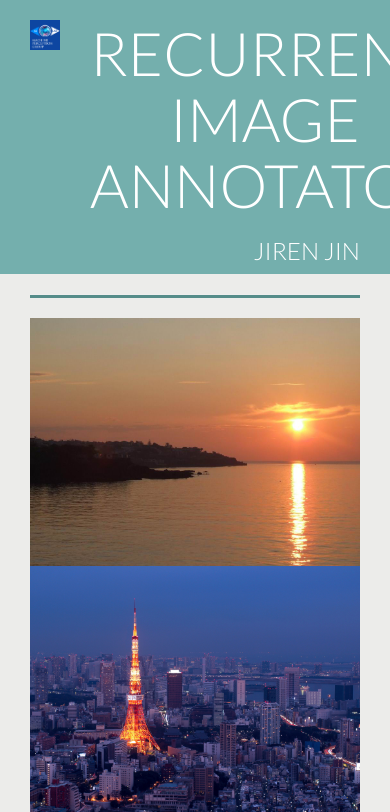
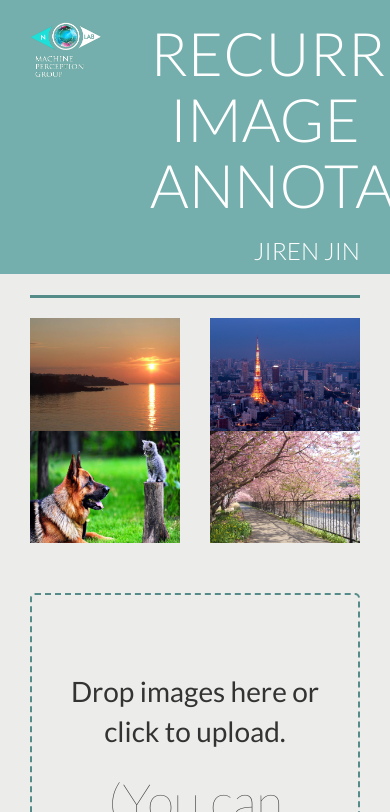
Before and after one commit to JirenJin/recurrent-image-annotator-web-demo, a Django app: page / in a window 390 px wide; the page is wider, and only the part inside the window is pictured. Shown: the top 812 px of that part. Run offline with Django 3.2, Linux system fonts and the light colour scheme; some libraries are stand-ins or nearby versions.

Commit message:
feat: Improve logo outlook and responsiveness

```diff
--- a/annotator/static/annotator/css/style.css
+++ b/annotator/static/annotator/css/style.css
@@ -34,7 +34,7 @@ body {
 .logo-image {
     padding-top: 20px;
     padding-bottom: 20px;
-    width: 170px;
+    width: 80%;
 }
 
 .upload-image {
--- a/annotator/templates/annotator/index.html
+++ b/annotator/templates/annotator/index.html
@@ -18,16 +18,16 @@
 <div class="container-fluid top">
     <div class="container">
         <div class="row">
-            <div class="col-xs-2 col-md-3">
-                <img class="img-responsive logo-image" src="{% static 'annotator/image/logo.png' %}" alt="logo image">
+            <div class="col-xs-4 col-md-3">
+                <img class="img-responsive logo-image" src="{% static 'annotator/image/logo_resize.png' %}" alt="logo image">
             </div>
-            <div class="col-xs-10 col-md-9 text-right text-uppercase">
+            <div class="col-xs-8 col-md-9 text-right text-uppercase">
                 <h1 class="title">Recurrent Image Annotator</h1>
                 <h3 class="author">Jiren Jin</h3>
             </div>
         </div>
     </div>
-    </div>
+</div>
 <div class="container-fluid center">
     <div class="container">
         <div class="row">
@@ -36,16 +36,16 @@
             </div>
         </div>
         <div class="row">
-            <div class="col-md-3">
+            <div class="col-xs-6 col-md-3">
                 <img class="img-responsive title-image" src="{% static 'annotator/image/sun.jpg' %}" alt="example image">
             </div>
-            <div class="col-md-3">
+            <div class="col-xs-6 col-md-3">
                 <img class="img-responsive title-image" src="{% static 'annotator/image/tokyo.jpg' %}" alt="example image">
             </div>
-            <div class="col-md-3">
+            <div class="col-xs-6 col-md-3">
                 <img class="img-responsive title-image" src="{% static 'annotator/image/dog_cat.jpg' %}" alt="example image">
             </div>
-            <div class="col-md-3">
+            <div class="col-xs-6 col-md-3">
                 <img class="img-responsive title-image" src="{% static 'annotator/image/sakura.jpg' %}" alt="example image">
             </div>
         </div>
```
Also changed, not shown: annotator/static/annotator/image/logo.png, annotator/static/annotator/image/logo_resize.png (added), annotator/static/annotator/image/original_logo.png (added).
